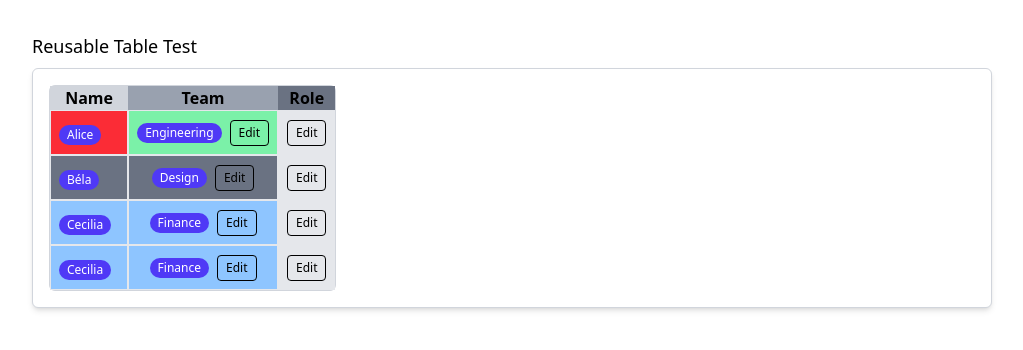
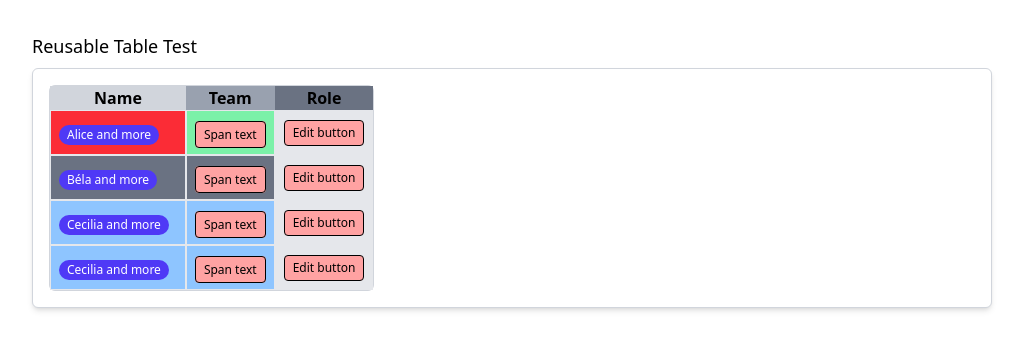
Before and after one commit to r4nd3l/vite-project-dynamic-table, a Vue app: page / in a window 1280 px wide. Shown: the top 350 px of the page, without its empty margins (128-1151 px from the left). Built offline with nearby package versions, Linux system fonts and the light colour scheme.

Commit message:
updated and imported config file

```diff
--- a/src/App.vue
+++ b/src/App.vue
@@ -9,62 +9,5 @@
 
 <script setup lang="ts">
 import ReusableTable from "./components/ReusableTable.vue";
-import type { TableConfig } from "./types/ReusableTableTypes";
-import Pill from "./components/Pill.vue";
-
-const explicit: TableConfig = {
-  // rows: 3,
-  // cols: 3,
-  data: [
-    ["Alice", "Engineering", "Lead"],
-    ["Béla", "Design", "IC"],
-    ["Cecilia", "Finance", "Mgr"],
-    ["Cecilia", "Finance", "Mgr"],
-  ],
-  showHeader: true,
-  headers: ["Name", "Team", "Role"],
-  //
-  wrapperClass: ["border border-gray-300 p-4 bg-white shadow-md rounded-md"],
-  tableClass: "border border-gray-300 rounded-md",
-  headerClass: ["bg-gray-300", "bg-gray-400", "bg-gray-500"],
-  rowClass: ["bg-green-300", "bg-gray-500", "bg-blue-300", "bg-blue-300"],
-  colClass: [
-    "p-2 border border-gray-200 text-left",
-    "p-2 border border-gray-200 text-center",
-    "p-2 border border-gray-200 text-right bg-gray-200",
-    "p-2 border border-gray-200 text-right bg-teal-200",
-  ],
-  // per-cell overrides (matrix): emphasize first row, first col
-  cellClass: [
-    ["bg-red-500", undefined, undefined],
-    [undefined, undefined, undefined],
-    [undefined, undefined, undefined],
-  ],
-
-  // components per column
-  cellContent: [
-    // Column 0 -> Pill with the cell's text
-    {
-      is: Pill,
-      class: "mr-2",
-      props: ({ value }) => ({
-        text: String(value),
-        klass: "bg-indigo-600 text-white",
-      }),
-    },
-    // Column 1 -> nothing special (uses default text)
-    undefined,
-    // Column 2 -> a native button
-    {
-      is: "button",
-      class: "px-2 py-1 text-xs border rounded",
-      props: ({ row, value }) => ({
-        // You can pass DOM listeners right here
-        onClick: () => alert(`Row ${row + 1} role: ${value}`),
-        type: "button",
-      }),
-      text: "Edit",
-    },
-  ],
-};
+import { explicit } from "./configs/ReusableTableConfig";
 </script>
--- a/src/components/Pill.vue
+++ b/src/components/Pill.vue
@@ -1,9 +1,7 @@
 <template>
-  <span :class="['inline-flex items-center rounded-full px-2 py-0.5 text-xs font-medium', klass]">
-    {{ text }}
-  </span>
+  <span :class="['inline-flex items-center rounded-full px-2 py-0.5 text-xs font-medium', _class]"> {{ text }} and more </span>
 </template>
 
 <script setup lang="ts">
-defineProps<{ text: string; klass?: string }>();
+defineProps<{ text: string; _class?: string }>();
 </script>
--- /dev/null
+++ b/src/configs/ReusableTableConfig.ts
@@ -0,0 +1,67 @@
+import type { TableConfig } from "../types/ReusableTableTypes";
+import Pill from "../components/Pill.vue";
+
+export const explicit: TableConfig = {
+  // rows: 3,
+  // cols: 3,
+  data: [
+    ["Alice", "Engineering", "Lead"],
+    ["Béla", "Design", "IC"],
+    ["Cecilia", "Finance", "Mgr"],
+    ["Cecilia", "Finance", "Mgr"],
+  ],
+  showHeader: true,
+  headers: ["Name", "Team", "Role"],
+  //
+  wrapperClass: ["border border-gray-300 p-4 bg-white shadow-md rounded-md"],
+  tableClass: "border border-gray-300 rounded-md",
+  headerClass: ["bg-gray-300", "bg-gray-400", "bg-gray-500"],
+  rowClass: ["bg-green-300", "bg-gray-500", "bg-blue-300", "bg-blue-300"],
+  colClass: [
+    "p-2 border border-gray-200 text-left",
+    "p-2 border border-gray-200 text-center",
+    "p-2 border border-gray-200 text-right bg-gray-200",
+    "p-2 border border-gray-200 text-right bg-teal-200",
+  ],
+  // per-cell overrides (matrix): emphasize first row, first col
+  cellClass: [
+    ["bg-red-500", undefined, undefined],
+    [undefined, undefined, undefined],
+    [undefined, undefined, undefined],
+  ],
+
+  // component(s) or native elements per column
+  cellContent: [
+    // Column 0 -> Pill with the cell's text
+    {
+      is: Pill,
+      class: "mr-2",
+      props: ({ value }) => ({
+        text: String(value),
+        _class: "bg-indigo-600 text-white",
+      }),
+    },
+
+    // Column 1 -> nothing special (uses default text)
+    {
+      is: "span",
+      class: "px-2 py-1 text-xs border rounded bg-red-300",
+      props: () => ({
+        type: "span",
+      }),
+      text: "Span text",
+    },
+
+    // Column 2 -> a native button
+    {
+      is: "button",
+      class: "px-2 py-1 text-xs border rounded bg-red-300",
+      props: ({ row, value }) => ({
+        // You can pass DOM listeners right here
+        onClick: () => alert(`Row ${row + 1} role: ${value}`),
+        type: "button",
+      }),
+      text: "Edit button",
+    },
+  ],
+};
```
